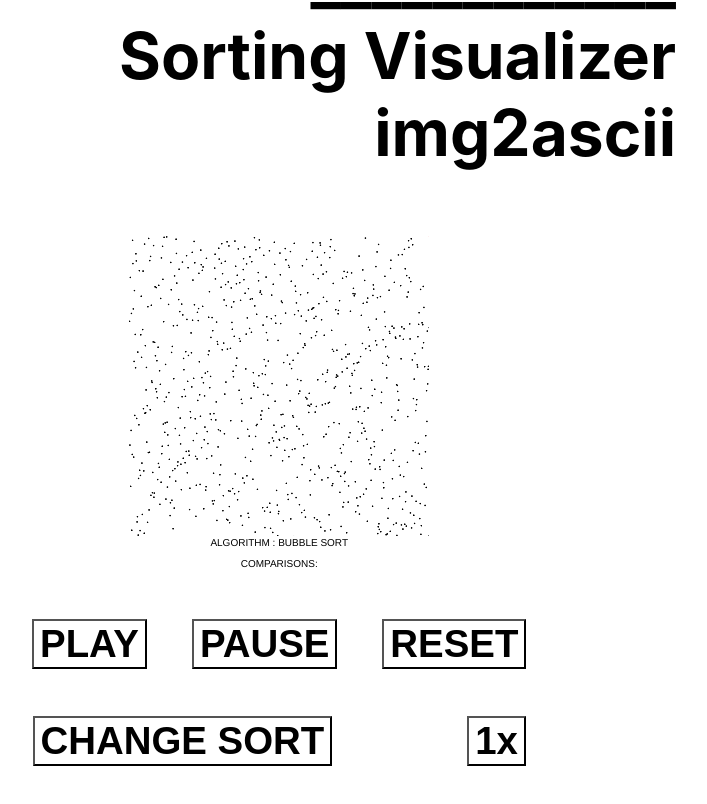
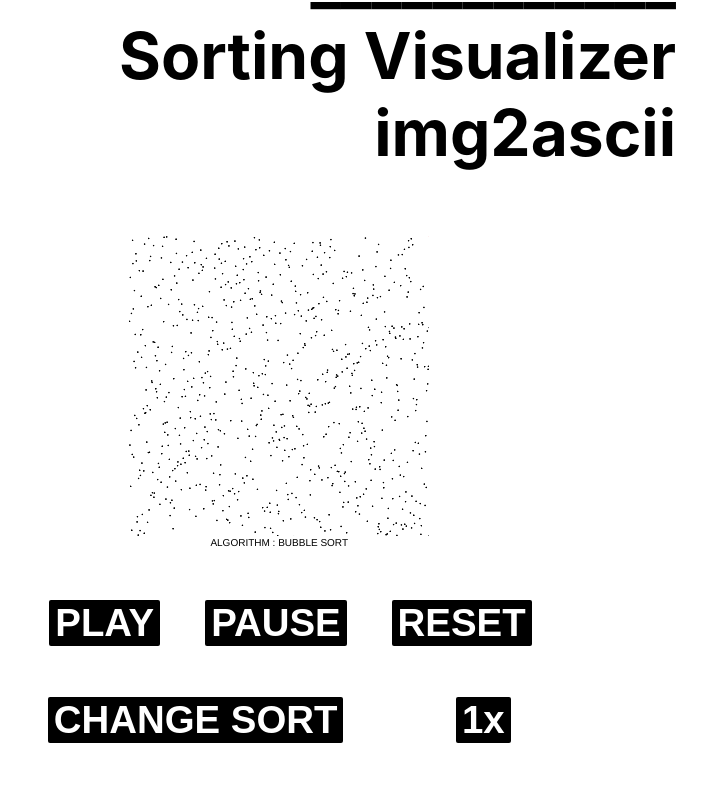
Before and after one commit to deirdreamuel/portfolio, a React (Create React App) app: page /sort in a window 1280 px wide. Shown: the part 511-1315 px from the top of the page, without its empty margins (284-991 px from the left). Built offline with nearby package versions, Linux system fonts and the light colour scheme.

Commit message:
fix bugs and improve mergesort visualization

```diff
--- a/src/components/home.js
+++ b/src/components/home.js
@@ -151,7 +151,6 @@ const home = () => {
             <br></br>
             <br></br>
 
-            <h1><Fade left cascade>Thank you for visiting my website. </Fade></h1>
             <br/>
             <br/>
             <br/>
--- a/src/components/image2ascii.js
+++ b/src/components/image2ascii.js
@@ -12,9 +12,11 @@ const uploadStyle = {
 const uploadLabelStyle = {
     fontWeight: 'bold',
     marginLeft: '10vw',
-    color: 'black',
-    textDecoration: 'underline dotted red'
-
+    textDecoration: 'underline dotted red',
+    backgroundColor: '#000000',
+    color: 'white',
+    border: 'none',
+    borderRadius:'2px'
 }
 
 class image2ascii extends Component {
--- a/src/components/sort.js
+++ b/src/components/sort.js
@@ -15,7 +15,10 @@ const canvasStyle={
 const buttonStyle={
     fontSize: '3vw',
     fontWeight: 'bold',
-    backgroundColor: '#FFFFFF'
+    backgroundColor: '#000000',
+    color: 'white',
+    border: 'none',
+    borderRadius:'2px'
 }
 
 class sort extends Component {
@@ -97,22 +100,19 @@ class sort extends Component {
                 <div style={canvasStyle} align="center">
                     <Canvas value={this.state.value}        speed = {this.state.speed}
                             active = {this.state.active}    reset = {this.state.reset} />
+                    <p className = "sortType" id="sortingAlg" >ALGORITHM : BUBBLE SORT</p>
+                    &nbsp;
 
-                    <p className = "sortType" id="sortingAlg" >ALGORITHM : BUBBLE SORT</p>
-                    <p className = "sortType" id="sortingAlg" >COMPARISONS: {this.state.comparisons} </p>
                     <button type="button" onClick={this.activate} style={buttonStyle}>PLAY</button> &nbsp;
                     <button type="button" onClick={this.deactivate} style={buttonStyle}> PAUSE </button> &nbsp;
                     <button type="shuffle" onClick={this.shuffle} style={buttonStyle}> RESET </button> <br></br>
-                    <button  type="button" onClick = {this.changeAlg} style={buttonStyle}> CHANGE SORT</button>&nbsp;&nbsp;&nbsp;&nbsp;&nbsp;&nbsp;
+                    <button  type="button" onClick = {this.changeAlg} style={buttonStyle}> CHANGE SORT</button>&nbsp;&nbsp;&nbsp;&nbsp;&nbsp;
                     <button id = "speed" type="button" onClick = {this.changeSpeed} style={buttonStyle}>  1x </button>
+                </div>
+                <br/>
+                <br/>
 
-                </div>
-                <div className = "button" align="center">
 
-                    <br></br>
-                    <br></br>
-                    <br></br>
-                </div>
             </div>
         );
     }
--- a/src/sketch.js
+++ b/src/sketch.js
@@ -230,7 +230,7 @@ function partition(arr, lo, hi) {
 var merge_arr = [];
 
 function merge_sort(arr, i) {
-  if (i == 0) {
+  if (i === 0) {
     var array = arr.slice(0);
     merge_arr = mergeSort(array);
     array = merge_arr[0];
@@ -262,11 +262,12 @@ function mergeSort(array) {
   for (var m = 1; m < n; m <<= 1) {
     for (var i = 0; i < n; i += (m << 1)) {
       merge(i, Math.min(i + m, n), Math.min(i + (m << 1), n));
-      if (m != 1 || m != 1)
+      if (m !== 1 && m !== 2) {
         arrays.push(array1.slice());
+      }
     }
 
-    if (m == 1 || m == 2)
+    if (m === 1 || m === 2)
       arrays.push(array1.slice());
 
     array = array0;
```
